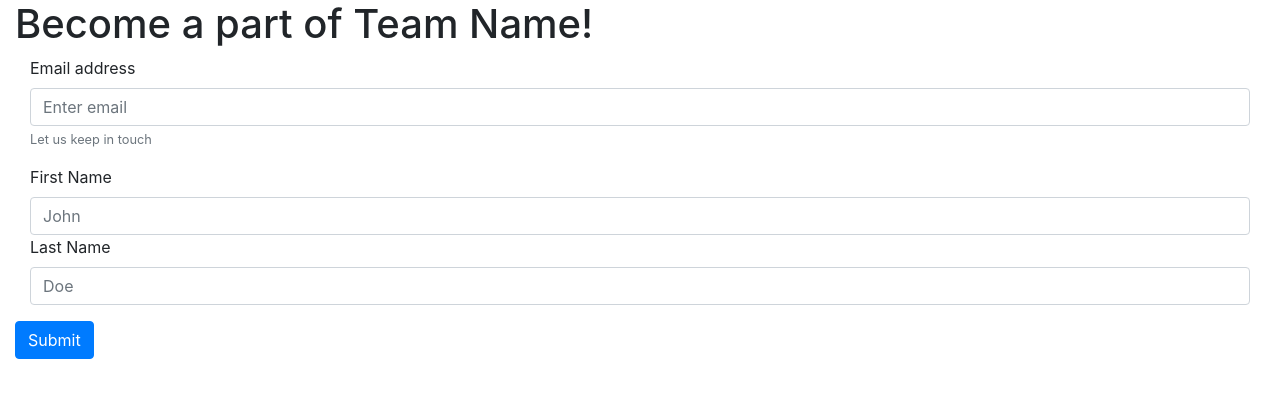
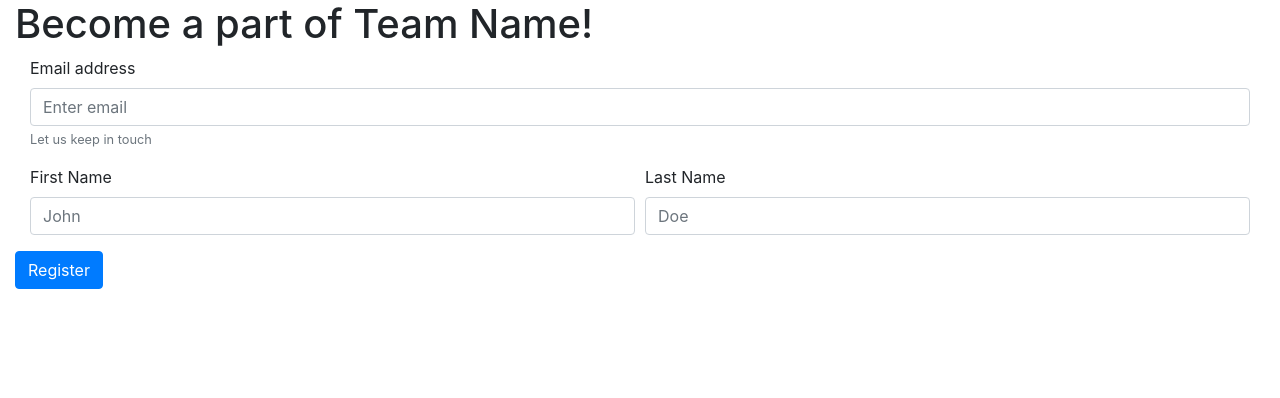
Before and after one commit to bangpham/match-app, a Flask app: page / in a window 1280 px wide. Shown: the top 398 px of the page. Run offline with Flask 2, Linux system fonts and the light colour scheme; some libraries are stand-ins or nearby versions.

Commit message:
Updated Index Register Page

```diff
--- a/templates/index.html
+++ b/templates/index.html
@@ -5,27 +5,30 @@
     <title>Hello World!</title>
     <link rel="stylesheet" type="text/css"  href="static/css/styles.css" />
     <link rel="stylesheet" type="text/css" href="static/vendor/css/bootstrap.min.css"/>
+
 </head>
 <body>
     <div class="container-fluid">
         <h1>Become a part of Team Name!</h1>
         <div class ="container-fluid">
-
-            <form>
-                <div></div>
+            <form action="/register" method="post">
                 <div class="form-group">
                     <label for="exampleInputEmail1">Email address</label>
                     <input type="email" class="form-control" id="exampleInputEmail1" aria-describedby="emailHelp" placeholder="Enter email">
                     <small id="emailHelp" class="form-text text-muted">Let us keep in touch</small>
                 </div>
-                <div class = "form-group">
-                    <label for="firstName">First Name</label>
-                    <input type="text" class="form-control" id="firstName" placeholder="John">
-                    <label for="lastName">Last Name</label>
-                    <input type="text" class="form-control" id="lastName" placeholder="Doe">
+                <div class="form-row">
+                    <div class = "form-group col">
+                        <label for="firstName">First Name</label>
+                        <input type="text" class="form-control" id="firstName" placeholder="John">
+                    </div>
+                    <div class="form-group col">
+                        <label for="lastName">Last Name</label>
+                        <input type="text" class="form-control" id="lastName" placeholder="Doe">
+                    </div>
+                    </div>
                 </div>
-                </div>
-                <button type="submit" class="btn btn-primary">Submit</button>
+                <button type="submit" class="btn btn-primary">Register</button>
             </form>
         </div>
 </body>
```
